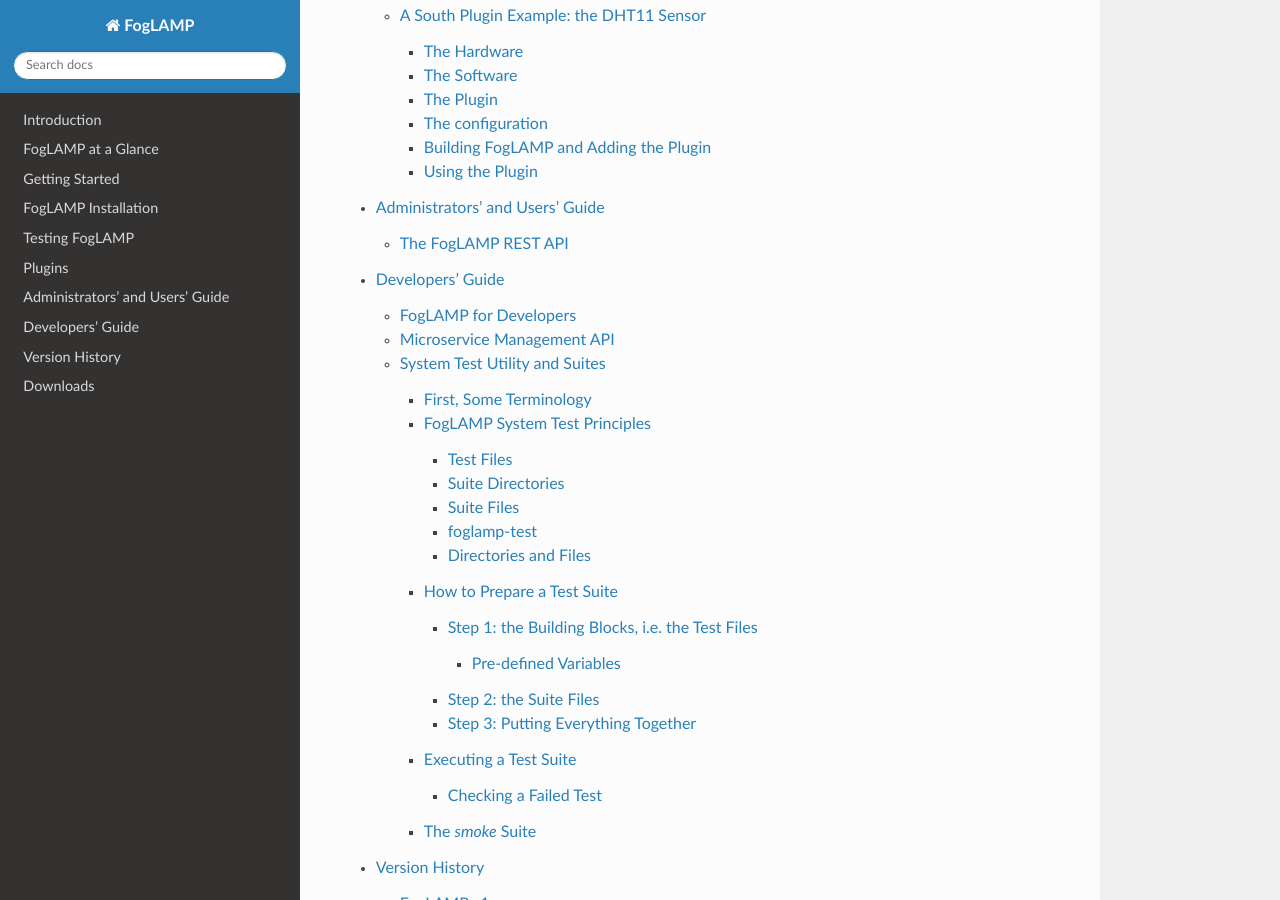
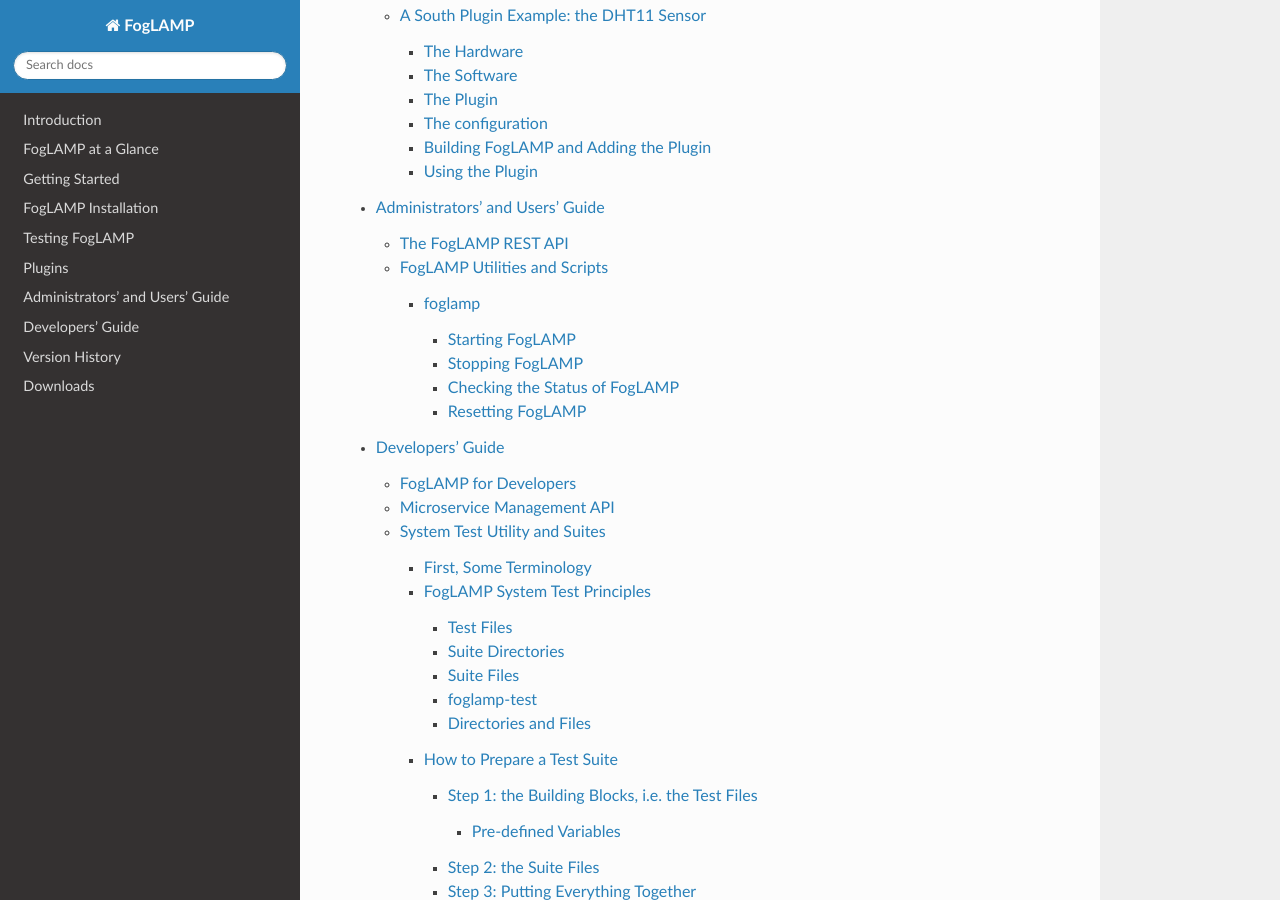
Before and after one commit to fledge-iot/fledge, a Sphinx documentation site: the page built from docs/index.rst, in a window 1280 px wide and 900 px high, scrolled down 2244 px. Built offline with Sphinx 7.4.7 and the Read the Docs theme 2.0.0, drawn with Linux system fonts in a browser that asks for light colours; part of the change alters nothing that is shown.

Commit message:
adding the utilities page

```diff
--- /dev/null
+++ b/docs/07_admin/02_utilities.rst
@@ -0,0 +1,91 @@
+.. Utilities and Scripts
+.. https://docs.google.com/document/d/1JJDP7g25SWerNVCxgff02qp9msHbqA9nt3RAFx8-Qng
+
+.. |br| raw:: html
+
+   <br />
+
+.. Images
+
+
+.. Links
+
+
+.. =============================================
+
+
+*****************************
+FogLAMP Utilities and Scripts
+*****************************
+
+The FogLAMP platform comes with a set of utilities and scripts to help users, developers and administrators with their day-by-day operations. These tools are under heavy development and you may expect incompatibilities in future versions, therefore it is higly recommended to check the revision history to verify if your scripts based on the FogLAMP utilities can still working properly.
+
+foglamp
+=======
+
+``foglamp`` is the first utility available with the platform, it is in some way the control center for all the admin operations on FogLAMP. |br| In the current implementation, *foglamp* provides these features:
+
+- **start** FogLAMP
+- **stop** FogLAMP
+- Check the **status** of FogLAMP, i.e. whether it is running, starting or not running
+- **reset** FogLAMP to its factory settings
+
+Starting FogLAMP
+----------------
+
+``foglamp start`` is the command to start FogLAMP. Since in its current implementation, only one core microservice of FogLAMP can be executed in the same environment, the command checks if FogLAMP is already running, and if it does, it ends. The command also checks the presence of the *FOGLAMP_ROOT* and *FOGLAMP_DATA* environment variables. If the variables have not been set, it verifies if FogLAMP has been installed in the default position, which is */usr/local/foglamp* or a position defined by the installed package, and it will set the missing variables accordingly. It will asso take care of the *PYTHONPATH* variable.
+
+In more specific terms, the command executes these steps:
+
+- Check if FogLAMP is already running
+- Check if the storage layer is managed or unmanaged. "managed" means that the storage layer relies on a storage system (i.e. a database, a set of files or in-memory structures) that are under exclusive control of FogLAMP. "unmanaged" means that the storage system is generic and potentially shared with other applications.
+- Check if the storage plugin and the related storage system (for example a PosrgreSQL database) is available.
+- Check if the metadata structure that is necessary to execute FogLAMP is already available in the storage layer. If the metadata is not available, it creates the data model and stors ethe factory settings that are necessary to start and use FogLAMP.
+- Start the core microservice.
+- Wait until the core microservice starts the Storage microservice and the initial required process that are necessary to handle other tasks and microservices.
+
+
+Stopping FogLAMP
+----------------
+
+``foglamp stop`` is the command used to stop FogLAMP. In its current implementation, the command kills the processes associated to the FogLAMP microservices on the machine. A later version will execute a more graceful shutdown.
+
+
+Checking the Status of FogLAMP
+------------------------------
+
+``foglamp status`` is used to provide the current status of tasks and microservices on the machine. The output is something like:
+
+.. code-block:: console
+
+  $ foglamp status
+  FogLAMP running.
+  FogLAMP uptime:  2034 seconds.
+  === FogLAMP services:
+  foglamp.services.core
+  foglamp.services.south --port=33074 --address=127.0.0.1 --name=HTTP_SOUTH
+  foglamp.services.south --port=33074 --address=127.0.0.1 --name=COAP
+  === FogLAMP tasks:
+  $
+
+- The first row always indicates if FogLAMP is running or not
+- The second row provides the uptime in seconds
+- The next set of rows provides information regarding the microservices running on the machine
+- The last set of rows provides information regarding the tasks running on the machine
+
+
+Resetting FogLAMP
+-----------------
+
+It may occur that you want to restore FogLAMP to its factory settings, and this is what ``foglamp reset`` does. The command also destroys all the data and all the configuration currently stored in FogLAMP, so you must use at your own risk!
+
+FogLAMP can be restored to its factory settings only when it is not running, hence you should stop it first.
+
+The command forces you to insert the word *YES*, all in uppercase, to continue:
+
+.. code-block:: console
+
+$ foglamp reset
+This script will remove all data stored in the server.
+Enter YES if you want to continue: YES
+$
--- a/docs/07_admin/index.rst
+++ b/docs/07_admin/index.rst
@@ -7,3 +7,4 @@ Administrators' and Users' Guide
 .. toctree::
 
     01_REST
+    02_utilities
```
